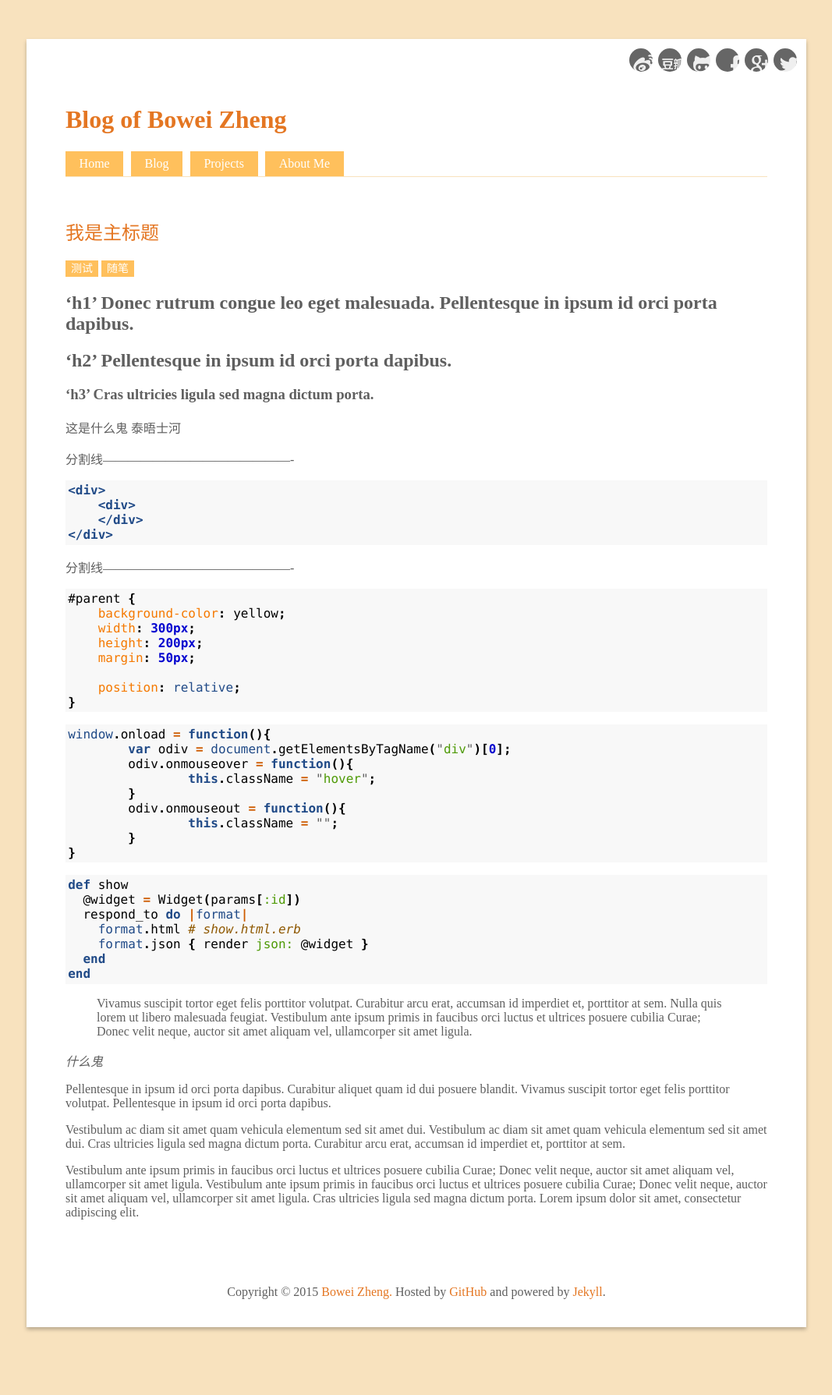
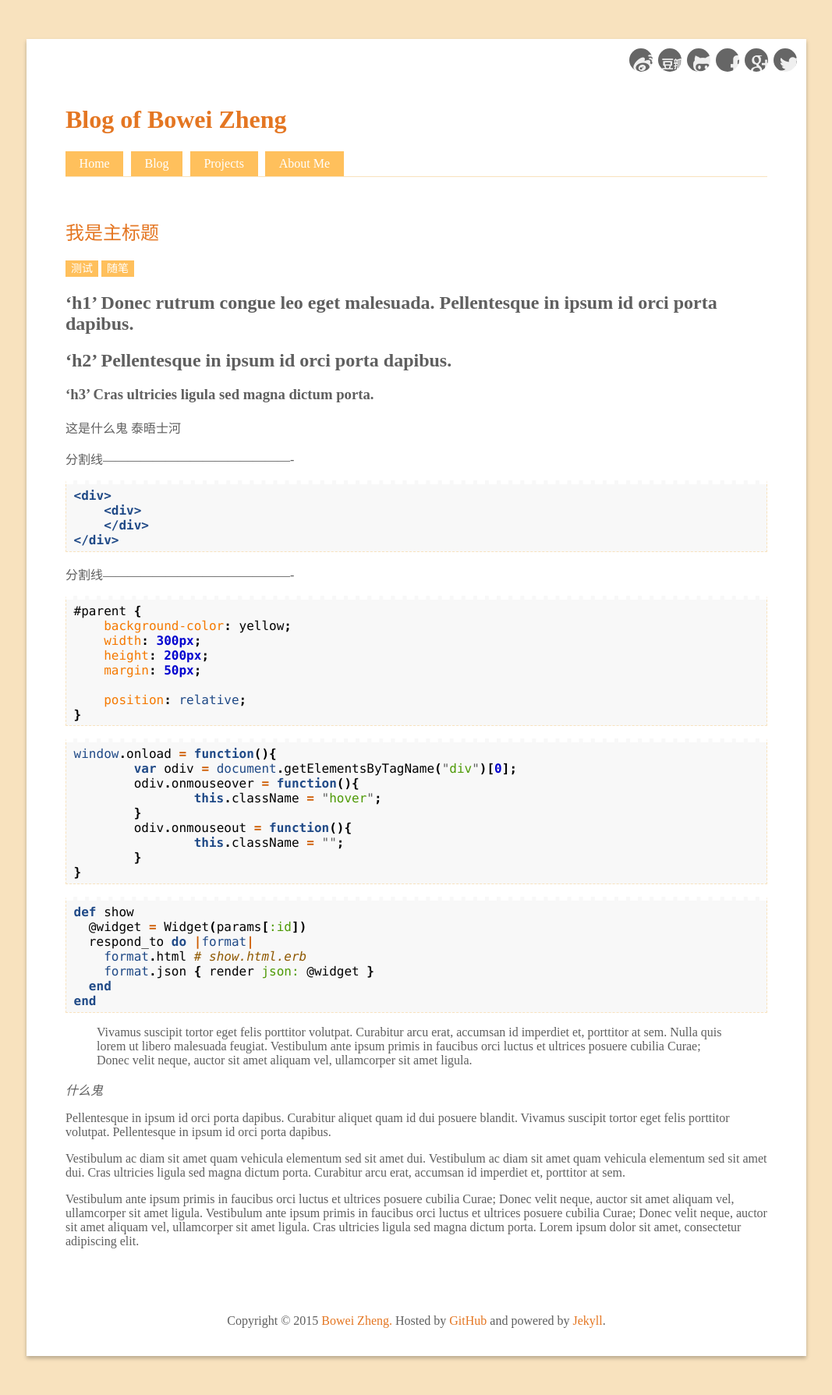
Before and after one commit to wynn719/blog, a Jekyll site: the page built from _posts/2012-08-25-hello-world.md, in a window 1280 px wide. Shown: the whole page at 78% size, without its empty margins (106-1173 px from the left). Built offline with Jekyll 4.4.1, drawn with Linux system fonts in a browser that asks for light colours; comment, search, counter and statistics services are not loaded; before the commit the page ends 1752 px from its top, so only the background shows below that.

Commit message:
add pygments.css

```diff
--- a/css/pygments.css
+++ b/css/pygments.css
@@ -1,4 +1,10 @@
-.highlight{ background-color: #f8f8f8;margin: 1em 0;padding: 0.2em 0.2em;}
+.highlight{
+	background-color: #f8f8f8;
+	margin: 1em 0;
+	padding: 0.3em 0.6em;
+	border: 1px dashed #F8E2BE;
+	border-top: 5px dashed #FFFFFF;
+}
 .highlight pre{ margin: 0;padding: 0; }
 .hll { background-color: #ffffcc }
 .c { color: #8f5902; font-style: italic } /* Comment */
```
